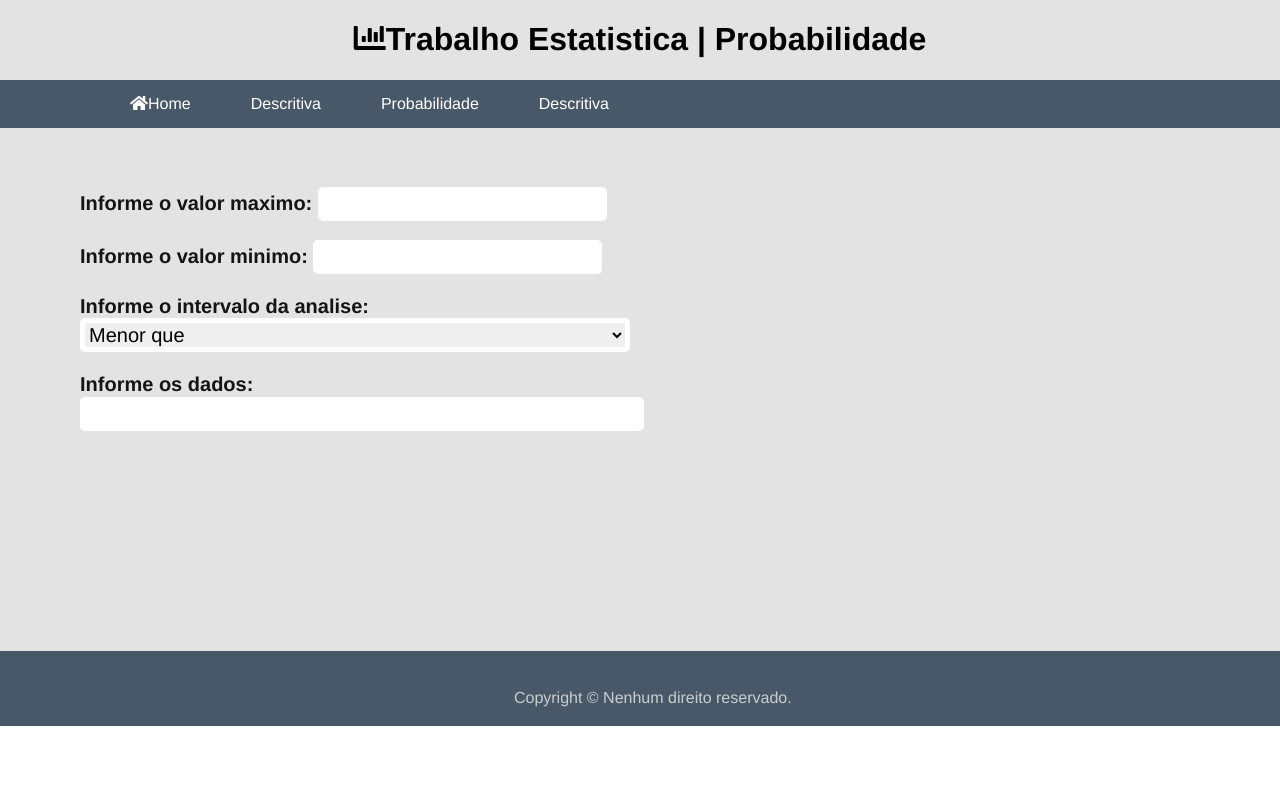
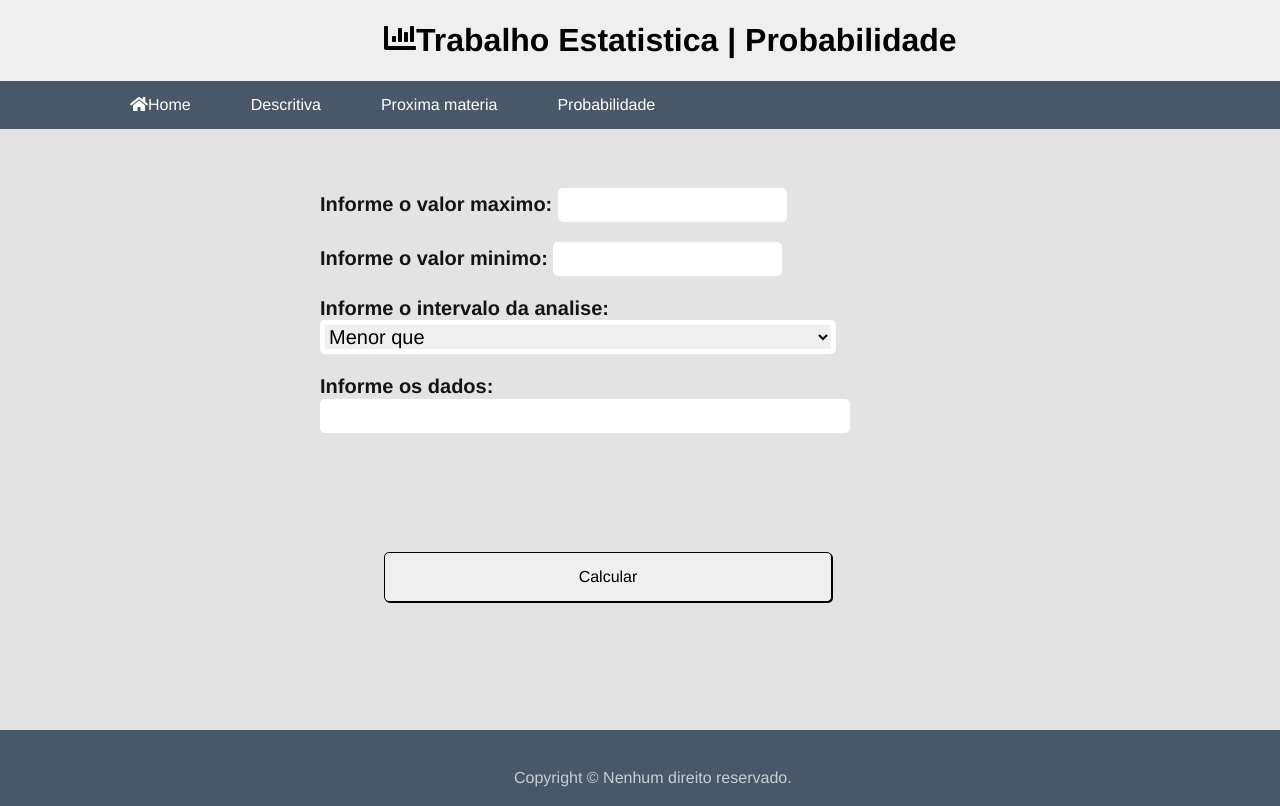
Before and after one commit to LucasNF99/Trabalho-De-Estatistica, a plain HTML site: page probabilidade.html in a window 1280 px wide. Drawn offline with Linux system fonts and the light colour scheme.

Commit message:
Probabilidade adicionada

```diff
--- a/estilo.css
+++ b/estilo.css
@@ -14,7 +14,7 @@ input[type=text],select{
     float: center;
 	border: 5px solid #fff;
 	border-radius: 5px;
-    width: 50%;
+    width: 60%;
     height: 50%;
 	display: block;
 }
@@ -40,7 +40,7 @@ input[type=number]{
 }
 .btn-descritiva{
     font-size: 100%;
-    margin: 0% 4% 0% 4%;
+    margin: 0% 4% 0% 30%;
     float: center;
     cursor: pointer;
     border: 1.5px solid;
@@ -49,10 +49,32 @@ input[type=number]{
     width: 35%;
     box-shadow: 1px 1px 0px #000000;
 }
+.btn-probabilidade{
+    margin: 0% 4% 10% 30%;
+    float: center;
+    cursor: pointer;
+    border: 1.5px solid;
+    border-radius: 5px;
+    padding: 15px;
+    width: 35%;
+    box-shadow: 1px 1px 0px #000000;
+}
+.btn-probabilidade:active{
+    top:5px;
+    position: relative;
+    box-shadow: none;
+}
 .btn-descritiva:active{
     top:5px;
     position: relative;
     box-shadow: none;
+}
+.title2{
+    text-align: center;
+    margin: auto;
+    padding: 22px 10px 22px 30%;
+    display: flex;
+    background-color: #efefef;
 }
 h1{
     text-align: center;
@@ -77,11 +99,45 @@ header label:hover{
 #btn-menu{
     display:none;
 }
-.menu ul{
+.menu .priItem{
     list-style: none;
     margin: 0px 100px;
     padding: 0;
     display: flex;
+}
+.dropdown{
+    display: block;
+    margin: 0;
+    padding: 0;
+    position: relative;
+    overflow: hidden;
+
+}
+.dropdown:hover{
+     overflow: visible;
+}
+.subItem{
+    list-style: none;
+    display: block;
+    position: absolute;
+    top: 100%;
+    margin: 0;
+    padding: 0;
+}
+.subLink{
+    text-decoration: none;
+    padding: 15px 20px;
+    display: block;
+    margin: 0px 10px;
+    background-color: #495868;
+    color: #fff;
+    border-top: 1px solid;
+    border-color: #cac9c9;
+    font-size: 90%;
+}
+.subLink:hover{
+    background-color: #cac9c9;
+    color: #495868;
 }
 .menu .menu-link{
     color: #fff;
@@ -89,22 +145,22 @@ header label:hover{
     padding: 15px 20px;
     display: block;
     margin: 0px 10px;
-
 }
 .menu-link:hover{
-	text-decoration: underline;
+    background-color: #cac9c9;
+    color: #495868;
 }
 form{
     margin:auto;
     font-weight: bold;
     display: block;
-    padding: 40px 40px 70px 40px;
+    padding: 40px 40px 70px 25%;
     font-size: 1.2rem;
     line-height: 1.5rem;
     color:rgb(20, 20, 20);
 }
 .form-medidas{
-    padding: 0px 40px 70px 50px;
+    padding: 0px 40px 70px 25%;
     font-size: 1.2rem;
     line-height: 1.5rem;
     color:rgb(20, 20, 20);
@@ -116,7 +172,7 @@ form{
     color:rgb(20, 20, 20);
 }
 .form-probabilidade{
-    padding: 40px 100px 200px 80px;
+    padding: 40px 100px 100px 25%;
     font-size: 1.2rem;
     line-height: 1.5rem;
     color:rgb(20, 20, 20);
@@ -224,7 +280,7 @@ table {
     header label{
         display: block;
     }
-    .menu ul{
+    .menu .priItem{
         position: absolute;
         background-color: #495868;
         width: 70%;
@@ -234,9 +290,23 @@ table {
     .menu li a{
         border-top: 1px solid #efefef;
     }
-    #btn-menu:checked ~ .menu ul{
+    #btn-menu:checked ~ .menu .priItem{
         margin-left: 0;
 
     }
-
+    input,select{
+        float: center;
+        display: block;
+    }
+    .btn-link{
+        font-weight: 400;
+        text-align: center;
+        padding: 50%;
+        margin-bottom:40px;
+        padding: 15px;
+        text-decoration: black;
+        background: #495868;
+        border-style: solid;
+        border-width: 2px;
+    }
 }
--- a/probabilidade.html
+++ b/probabilidade.html
@@ -15,16 +15,22 @@
 
 <body>
     <div id="wrap">
-        <h1><i class="fas fa-chart-bar"></i>Trabalho Estatistica | Probabilidade</h1>
+        <h1 class="title2"><i class="fas fa-chart-bar"></i>Trabalho Estatistica | Probabilidade</h1>
         <header class="cabecalho">
             <input type="checkbox" id="btn-menu">
             <label for="btn-menu">&#9776;</label>
             <nav class="menu">
-                <ul>
+                <ul class="priItem">
                     <li><a class="menu-link primeiro" href="index.html"><i class="fas fa-home"></i>Home</a></li>
                     <li><a class="menu-link" href="descritiva.html"> Descritiva</a></li>
-                    <li><a class="menu-link" href="probabilidade.html"> Probabilidade</a></li>
-                    <li><a class="menu-link" href="descritiva.html"> Descritiva</a></li>
+                    <li><a class="menu-link" href="descritiva.html"> Proxima materia</a></li>
+                    <li class="dropdown" ><a class="menu-link" href="probabilidade.html"> Probabilidade</a>
+                        <ul class="subItem">
+                            <li><a class="subLink" href="#">Distribuição uniforme</a></li>
+                            <li><a class="subLink" href="#">Distribuição normal</a></li>
+                            <li><a class="subLink" href="#">Distribuição binomial </a></li>
+                        </ul>
+                    </li>
                 </ul>
             </nav>
         </header>
@@ -49,6 +55,7 @@
                 id="intDados" placeholder="">
             </p>
         </form>
+        <button class="btn-probabilidade" type="submit" onclick="">Calcular</button>
     <footer class="rodape">
         <p class="copyright">
         Copyright © Nenhum direito reservado.
```
Also changed, not shown: descritiva.html (+10 -4 lines).
